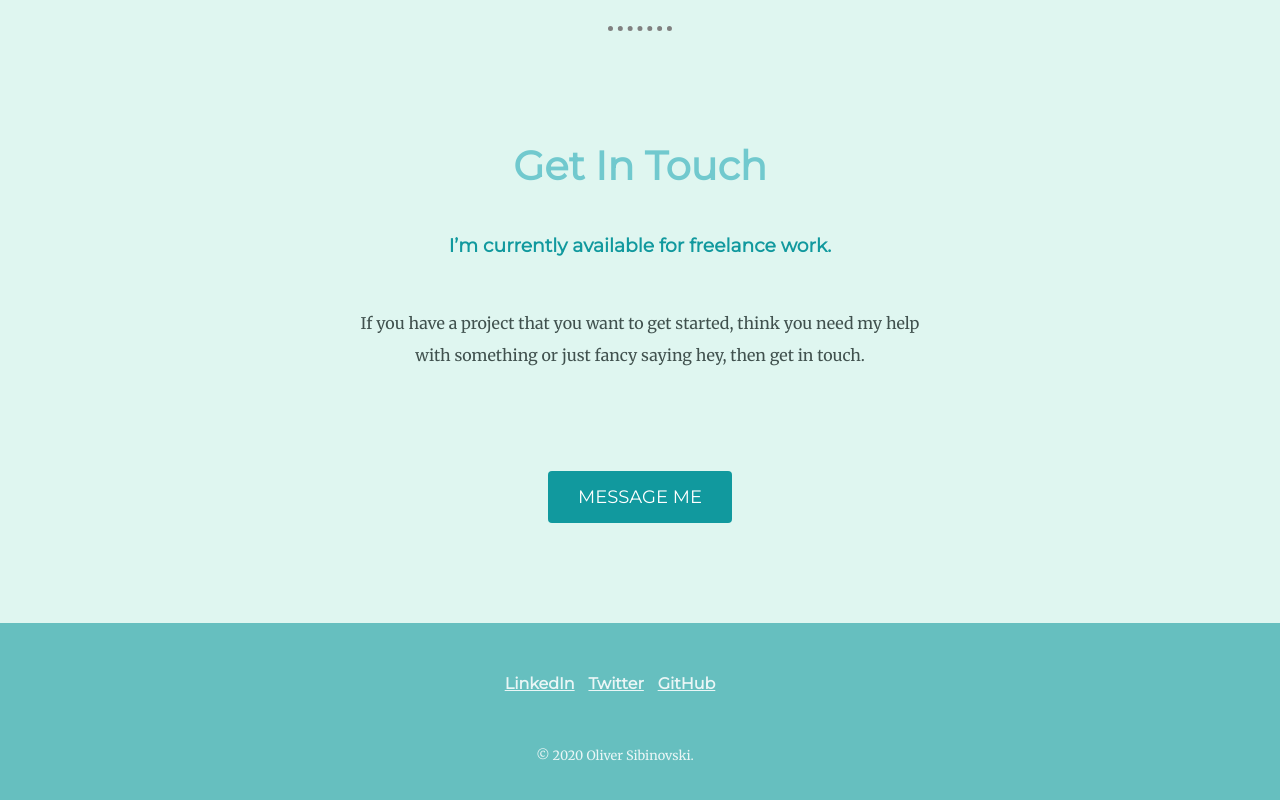
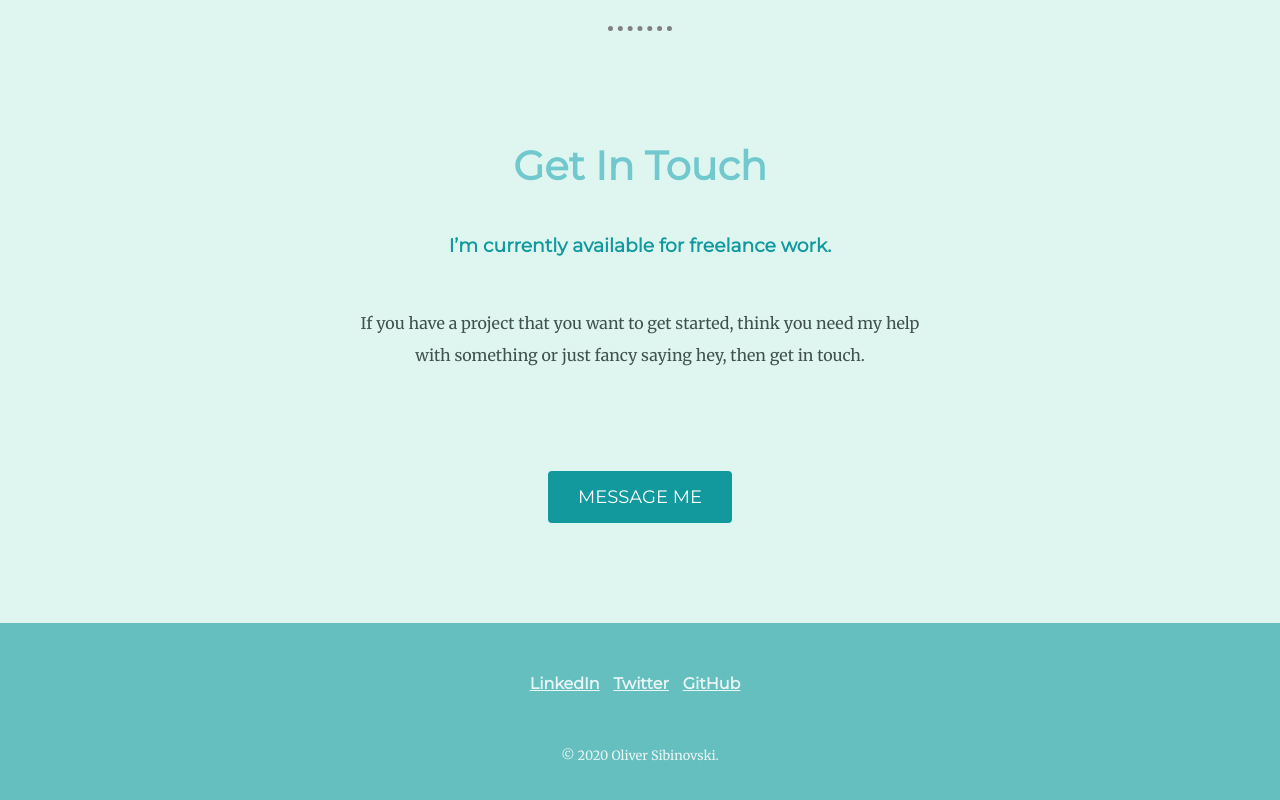
Before and after one commit to oliversibin/os, a plain HTML site: page index.html in a window 1280 px wide. Shown: the part 1935-2735 px from the top of the page. Drawn offline with Linux system fonts and the light colour scheme.

Commit message:
Update style.css

```diff
--- a/style.css
+++ b/style.css
@@ -59,7 +59,7 @@ P {
 
 
 .bottom-container {
-    padding: 50px 50px 30px 0;
+    padding: 50px 0 30px 0;
     margin: 0;
     background-color: #66BFBF;
 }
```
